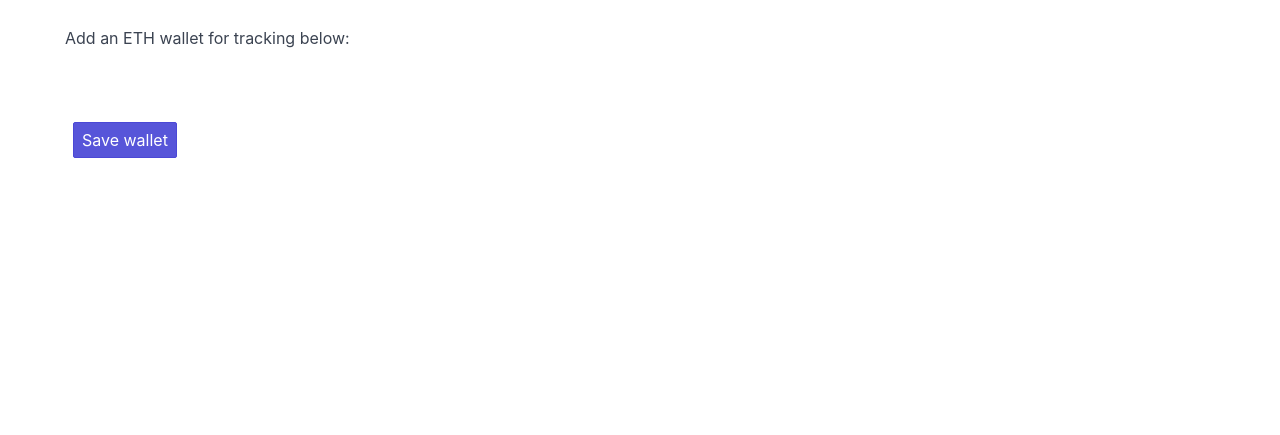
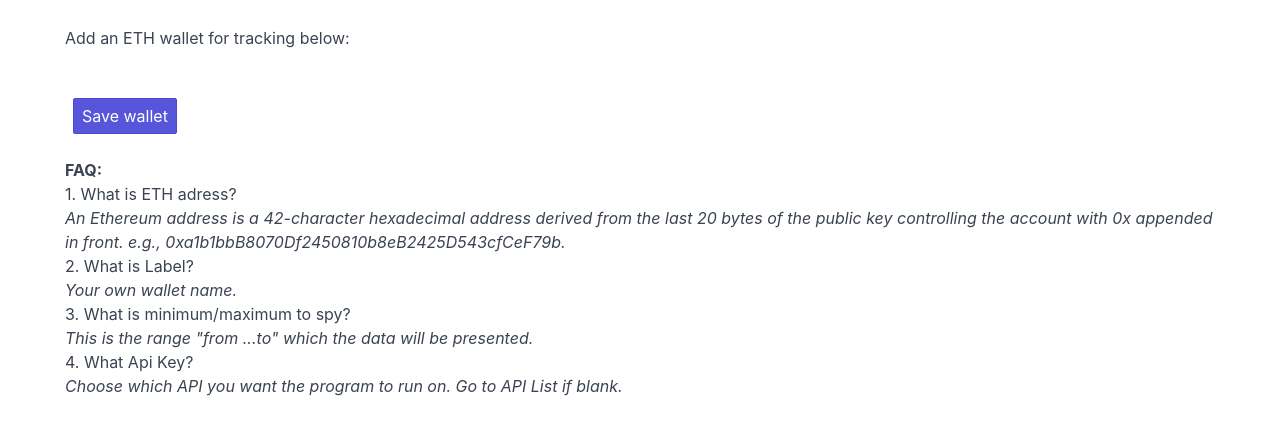
Before and after one commit to dmtteam/cryptospy, a Django app: template cryptospy/coins/templates/coins/userwalletrequest_form.html in a window 1280 px wide. Shown: the part 127-562 px from the top of the page. Run offline with Django 3.2, Linux system fonts and the light colour scheme; the template is opened without the code that fills it: most values are stand-ins (such as "Sample title", 1, 10 or a date in 2020); some libraries are stand-ins or nearby versions.

Commit message:
FAQ added

```diff
--- a/cryptospy/coins/templates/coins/userwalletrequest_form.html
+++ b/cryptospy/coins/templates/coins/userwalletrequest_form.html
@@ -8,7 +8,7 @@
     <tr>
         <td>
 Add an ETH wallet for tracking below:
-			<br><Br><br>
+			<br><Br>
 <div class="container py-5">
 	<form method="POST">
 		{% csrf_token %}
@@ -17,6 +17,21 @@ Add an ETH wallet for tracking below:
 		<button class="btn btn-primary" type="submit">Save wallet</button>
 	</form>
 </div>
+			<br>
+			<b>FAQ:</b><BR>
+			1. What is ETH adress?<br>
+			<i>
+				An Ethereum address is a 42-character hexadecimal address derived from
+				the last 20 bytes of the public key controlling the account with 0x appended in front.
+				e.g., 0xa1b1bbB8070Df2450810b8eB2425D543cfCeF79b.
+			</i><br>
+            2. What is Label?<br>
+			<i>Your own wallet name.</i><br>
+			3. What is minimum/maximum to spy?<br>
+			<i>This is the range "from ...to" which the data will be presented.</i><br>
+			4. What Api Key?<br>
+			<i>Choose which API you want the program to run on. Go to API List if blank.</i><br>
 
      </td></tr></table>
+<br>
 {% endblock %}
```
